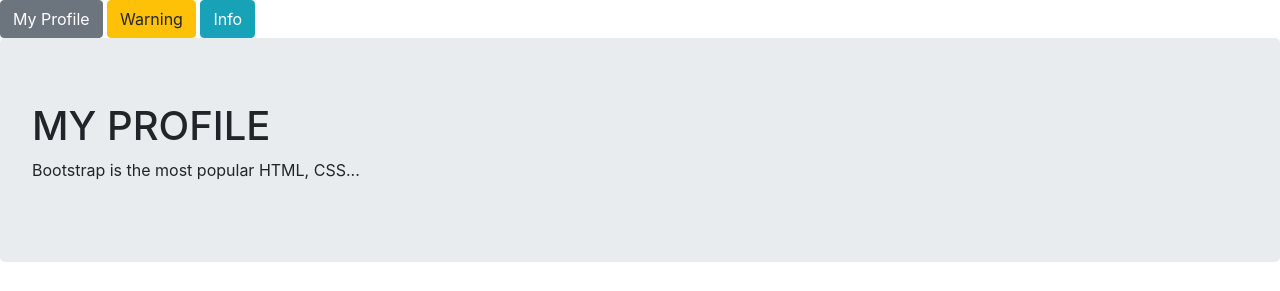
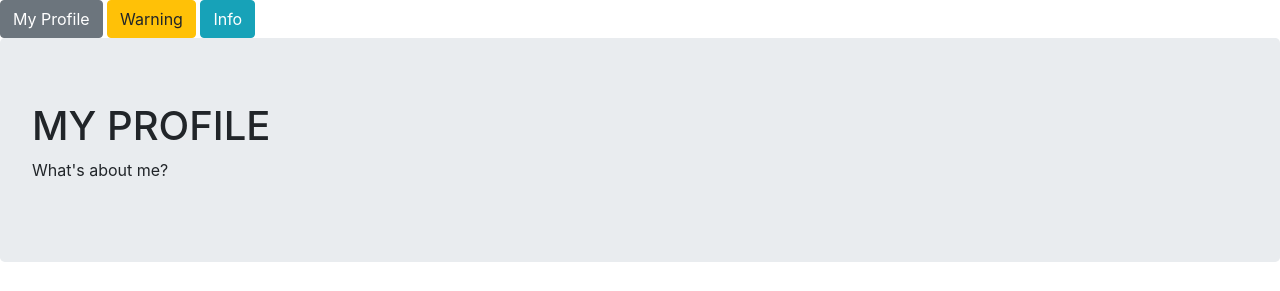
Before and after one commit to fernfern26/fernfern26.github.io, a plain HTML site: page aboutme.html in a window 1280 px wide. Shown: the top 291 px of the page. Drawn offline with nearby package versions, Linux system fonts and the light colour scheme.

Commit message:
Update aboutme.html

```diff
--- a/aboutme.html
+++ b/aboutme.html
@@ -17,8 +17,8 @@
 <button type="button" class="btn btn-info">Info</button>
 
 <div class="jumbotron">
-  <h1> MY PROFILE</h1>
-  <p>Bootstrap is the most popular HTML, CSS...</p>
+  <h1>MY PROFILE</h1>
+  <p>What's about me?</p>
 </div>
 
   <body>
```
